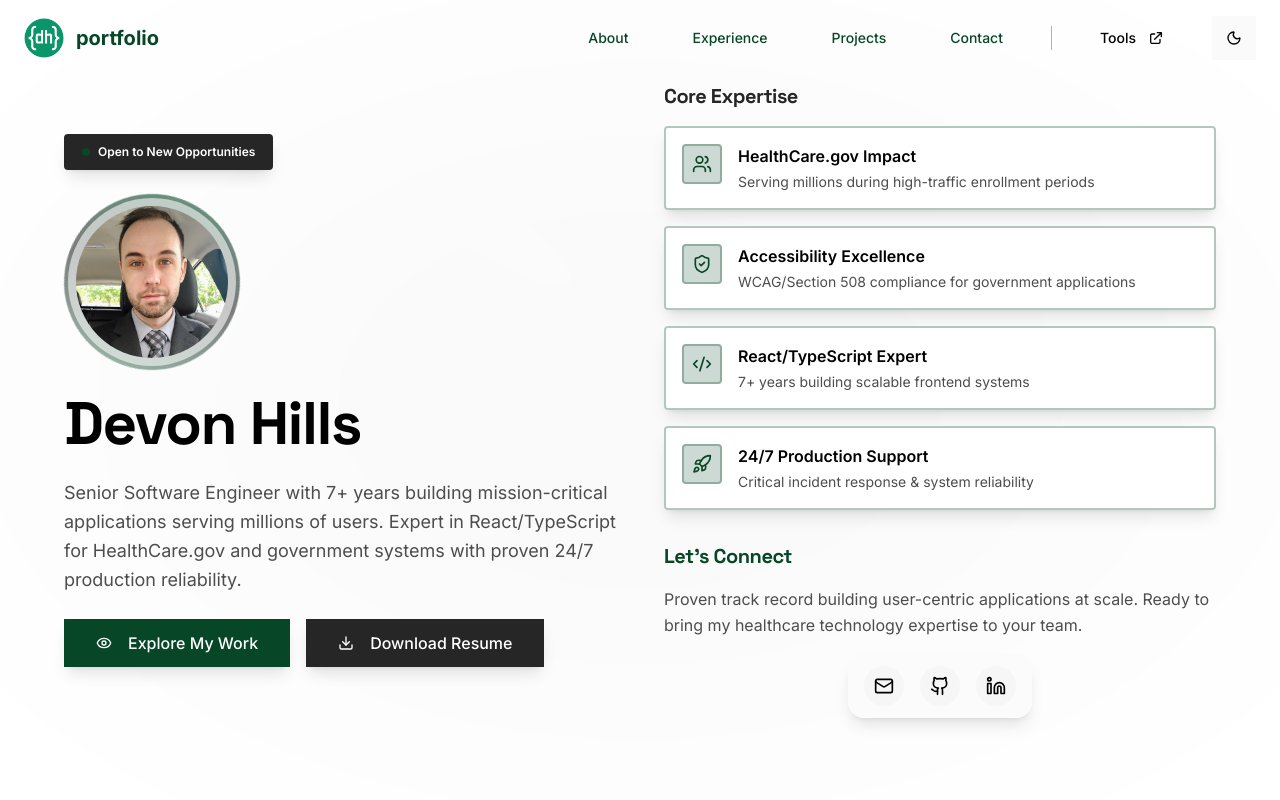
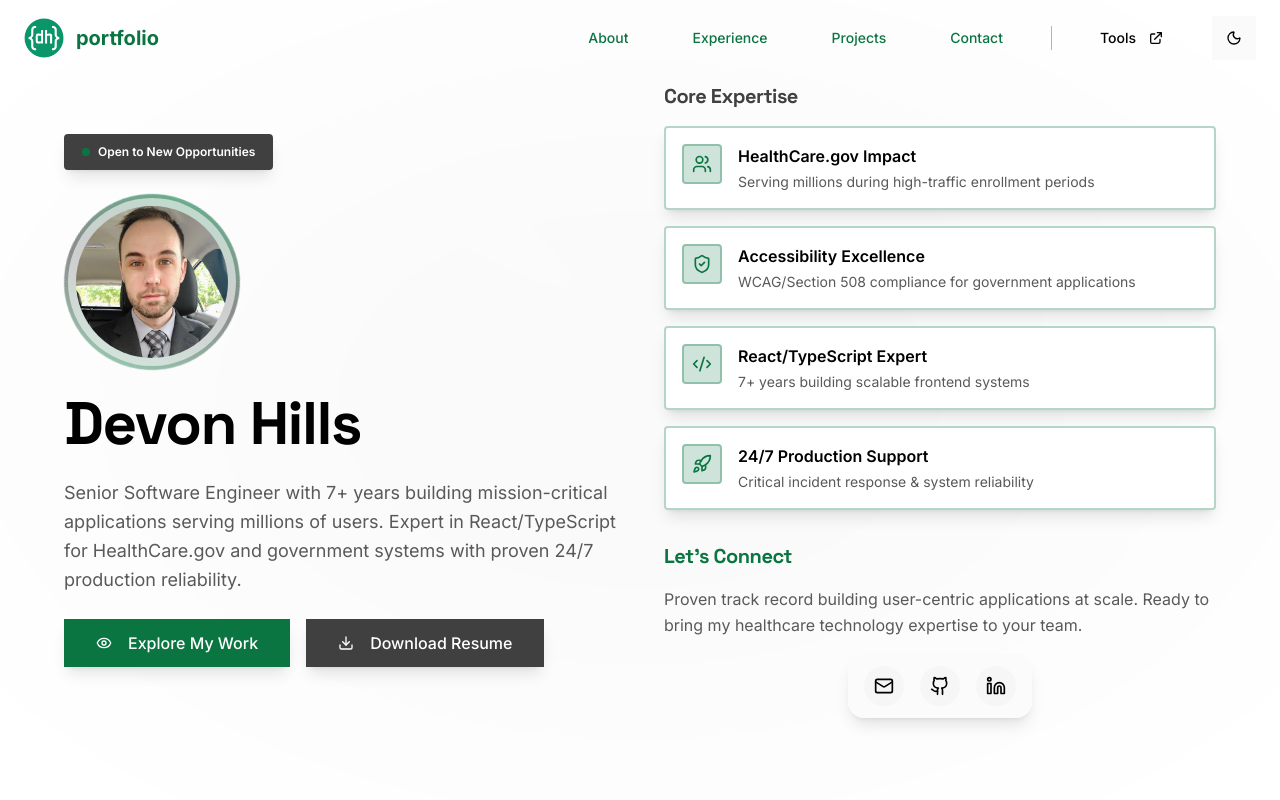
Before and after one commit to devonjhills/portfolio, a Next.js app: page / in a window 1280 px wide. Shown: the top 800 px of the page. Built offline with nearby package versions, Linux system fonts and the light colour scheme.

Commit message:
feat: enhance accessibility tests by excluding animated sections and disabling animations for consistent results

```diff
--- a/app/globals.css
+++ b/app/globals.css
@@ -4,7 +4,41 @@
 
 @layer base {
   :root {
-    /* Brutalist Mint Green / Charcoal Color Scheme */
+    /* Light mode - Standard default - Brutalist & Accessible */
+    --background: 0 0% 98%; /* #fafafa - Off-white for comfort */
+    --foreground: 0 0% 0%; /* #000000 - Pure black for maximum contrast */
+    --primary: 151 83% 25%; /* #0a5a37 - Dark mint for sufficient contrast */
+    --primary-foreground: 0 0% 100%; /* #ffffff - White text */
+    --secondary: 0 0% 25%; /* #404040 - Dark grey for sufficient contrast */
+    --secondary-foreground: 0 0% 100%; /* #ffffff - White text on dark secondary */
+    --accent: 151 83% 25%; /* #0a5a37 - Same as primary for consistency */
+    --accent-foreground: 0 0% 100%; /* #ffffff - White text */
+    --warning: 45 93% 30%; /* #a16207 - Even darker yellow for light mode */
+    --warning-foreground: 0 0% 100%; /* #ffffff - White text */
+    --destructive: 0 84% 60%; /* #ef4444 - Strong red */
+    --destructive-foreground: 0 0% 100%; /* #ffffff */
+    --muted: 0 0% 95%; /* #f2f2f2 - Light grey background */
+    --muted-foreground: 0 0% 35%; /* #595959 - Dark grey for WCAG AA compliance */
+    --border: 0 0% 70%; /* #b3b3b3 - VISIBILITY INCREASED: Much darker for a strong, defined edge */
+    --input: 0 0% 98%; /* #fafafa - Input backgrounds */
+    --ring: 151 83% 53%; /* #22c55e - Mint green focus */
+
+    /* Section Backgrounds for Visual Distinction - Light Mode */
+    --section-primary: 0 0% 98%; /* #fafafa - Primary section background */
+    --section-secondary: 151 20% 96%; /* #f0f9f4 - Subtle mint tint */
+
+    /* Card & Popover */
+    --card: 0 0% 100%; /* #ffffff - Pure white cards */
+    --card-foreground: 0 0% 0%; /* #000000 - Black card text */
+    --popover: 0 0% 100%; /* #ffffff - White popover */
+    --popover-foreground: 0 0% 0%; /* #000000 - Black popover text */
+
+    /* Border Radius */
+    --radius: 0.25rem; /* Sharp corners for brutalist aesthetic */
+  }
+
+  .dark {
+    /* Dark mode overrides - Brutalist Mint Green / Charcoal Color Scheme */
     --primary: 151 100% 85%; /* #80ff9a - Maximum brightness mint green for perfect dark mode contrast */
     --primary-foreground: 0 0% 0%; /* #000000 - Black for contrast on bright green */
     --secondary: 0 0% 85%; /* #d9d9d9 - Lighter grey for better visibility */
@@ -13,17 +47,14 @@
     --accent-foreground: 0 0% 0%; /* #000000 - Black for contrast on bright green */
     --warning: 45 93% 40%; /* #ca8a04 - Darker yellow for better contrast */
     --warning-foreground: 0 0% 100%; /* #ffffff - White for better contrast */
-    --destructive: 0 84% 60%; /* #ef4444 - Strong red */
-    --destructive-foreground: 0 0% 100%; /* #ffffff */
 
     /* Neutral Base - Brutalist Dark Mode */
     --background: 240 6% 10%; /* #1a1a1c - Deep charcoal base */
     --foreground: 0 0% 100%; /* #ffffff - Pure white for maximum contrast */
     --muted: 240 5% 20%; /* #323234 - Lighter charcoal */
-    --muted-foreground: 0 0% 95%; /* #f2f2f2 - Maximum brightness grey for perfect dark mode contrast */
+    --muted-foreground: 0 0% 85%; /* #d9d9d9 - Lighter grey for better dark mode contrast */
     --border: 240 4% 45%; /* #707073 - VISIBILITY INCREASED: Much lighter for high contrast */
     --input: 240 5% 20%; /* #323234 - Input backgrounds */
-    --ring: 151 83% 53%; /* #22c55e - Mint green focus */
 
     /* Section Backgrounds for Visual Distinction */
     --section-primary: 240 6% 10%; /* #1a1a1c - Primary section background */
@@ -34,35 +65,6 @@
     --card-foreground: 0 0% 100%; /* #ffffff - Card text */
     --popover: 240 6% 10%; /* #1a1a1c - Popover background */
     --popover-foreground: 0 0% 100%; /* #ffffff - Popover text */
-
-    /* Border Radius */
-    --radius: 0.25rem; /* Sharp corners for brutalist aesthetic */
-  }
-
-  .light {
-    /* Light mode overrides - Brutalist & Accessible */
-    --background: 0 0% 98%; /* #fafafa - Off-white for comfort */
-    --foreground: 0 0% 0%; /* #000000 - Pure black for maximum contrast */
-    --primary: 151 83% 15%; /* #064225 - Very dark mint for maximum contrast */
-    --primary-foreground: 0 0% 100%; /* #ffffff - White text */
-    --secondary: 0 0% 15%; /* #262626 - Much darker grey for better contrast */
-    --secondary-foreground: 0 0% 100%; /* #ffffff - White text on dark secondary */
-    --accent: 151 83% 15%; /* #064225 - Same as primary for consistency */
-    --accent-foreground: 0 0% 100%; /* #ffffff - White text */
-    --warning: 45 93% 30%; /* #a16207 - Even darker yellow for light mode */
-    --warning-foreground: 0 0% 100%; /* #ffffff - White text */
-    --muted: 0 0% 95%; /* #f2f2f2 - Light grey background */
-    --muted-foreground: 0 0% 30%; /* #4d4d4d - Even darker grey for WCAG AA compliance */
-    --border: 0 0% 70%; /* #b3b3b3 - VISIBILITY INCREASED: Much darker for a strong, defined edge */
-    --input: 0 0% 98%; /* #fafafa - Input backgrounds */
-    --card: 0 0% 100%; /* #ffffff - Pure white cards */
-    --card-foreground: 0 0% 0%; /* #000000 - Black card text */
-    --popover: 0 0% 100%; /* #ffffff - White popover */
-    --popover-foreground: 0 0% 0%; /* #000000 - Black popover text */
-
-    /* Section Backgrounds for Visual Distinction - Light Mode */
-    --section-primary: 0 0% 98%; /* #fafafa - Primary section background */
-    --section-secondary: 151 20% 96%; /* #f0f9f4 - Subtle mint tint */
   }
 
   * {
```
Also changed, not shown: 1 other file (tests, documents, lock files or other folders).
